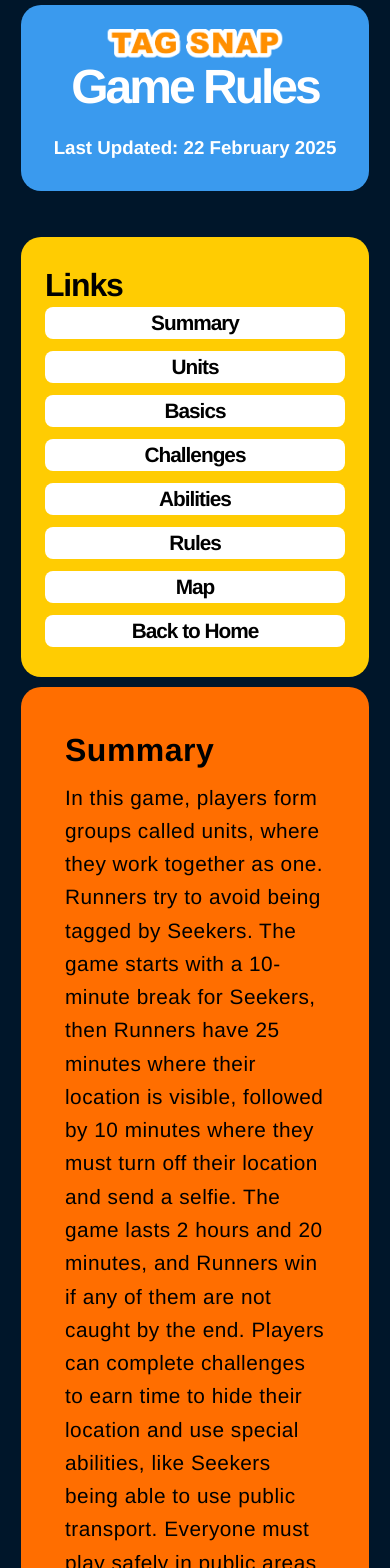
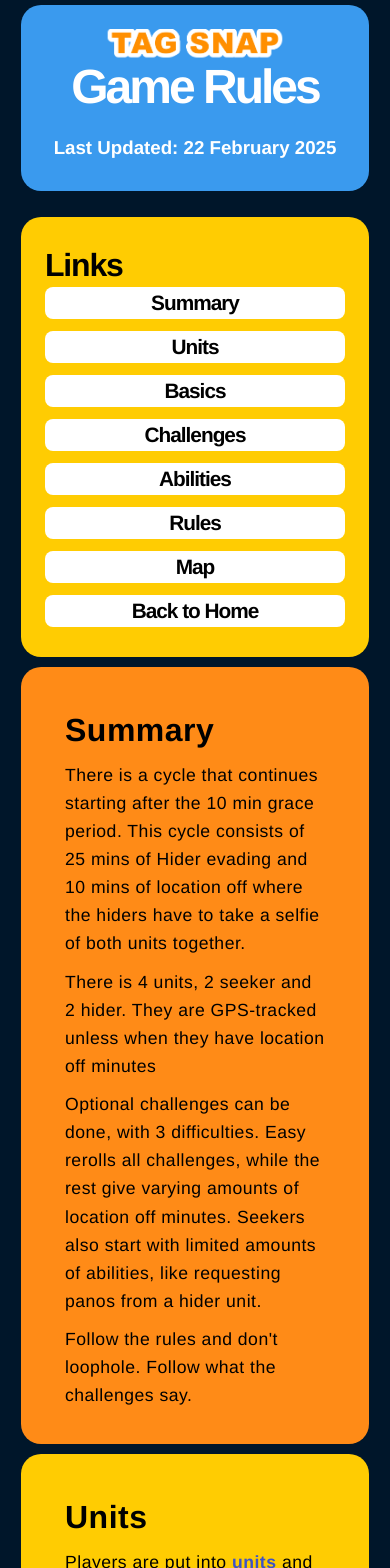
Before and after one commit to JoelIrawanLim/tagWebsite, a React (Vite) app: page /docs in a window 390 px wide. Shown: the top 1568 px of the page. Built offline with nearby package versions, Linux system fonts and the light colour scheme; no server answers.

Commit message:
Fixed responsiveness and

```diff
--- a/src/App.css
+++ b/src/App.css
@@ -129,7 +129,7 @@ p{
 }
 
 .red-card {
-  background-color: #FF6E00;
+  background-color: #ff8b17;
   transition: background-color 0.3s ease; /* Add transition */
 }
 
--- a/src/Docs.css
+++ b/src/Docs.css
@@ -60,7 +60,7 @@
 .docs-section-content p {
    text-align: left;
    padding: 0px 20px;
-   font-size: 1.3rem;
+   font-size: 1.1rem;
    line-height: 1.6;
    letter-spacing: 0.5px;
    margin-bottom: 10px;
--- a/src/Docs.tsx
+++ b/src/Docs.tsx
@@ -24,7 +24,7 @@ function Docs() {
             <h2 className="challenges-title">{DocsDataHeader.title}</h2>
             <h3 className = "last-updated"> Last Updated: {formattedDate}</h3>
       </div>
-      <div className = "card-container">
+      <div className = "card-container" style={{padding: '0'}}>
       <div className="card yellow-card">
          <h2 className="links-title">Links</h2>
          <div className='docs-container'>
@@ -41,7 +41,7 @@ function Docs() {
                   <button className="link-button" onClick={() => scrollToSection('challenges')}>
                      Challenges
                   </button>
-                  <button className="link-button" onClick={() => scrollToSection('Abilities')}>
+                  <button className="link-button" onClick={() => scrollToSection('abilities')}>
                      Abilities
                   </button>
                   <button className="link-button" onClick={() => scrollToSection('rules')}>
--- a/src/DocsData.ts
+++ b/src/DocsData.ts
@@ -33,23 +33,30 @@ export const DocsDataHeader : IDocsDataHeader = {
 export const SectionContent : ISectionContent[] = [{
    sectionid: "summary",
    sectionHeader: "Summary",
-   sectionContent: `<p>In this game, players form groups called units, where they work together as one. Runners try to avoid being tagged by Seekers. The game starts with a 10-minute break for Seekers, then Runners have 25 minutes where their location is visible, followed by 10 minutes where they must turn off their location and send a selfie. The game lasts 2 hours and 20 minutes, and Runners win if any of them are not caught by the end. Players can complete challenges to earn time to hide their location and use special abilities, like Seekers being able to use public transport. Everyone must play safely in public areas and avoid hiding in hard-to-find spots, while also being creative in their strategies.</p>`,
+   sectionContent: `
+   <p>There is a cycle that continues starting after the 10 min grace period. This cycle consists of 25 mins of Hider evading and 10 mins of location off where the hiders have to take a selfie of both units together. </p>
+   <p>There is 4 units, 2 seeker and 2 hider. They are GPS-tracked unless when they have location off minutes</p>
+   <p>Optional challenges can be done, with 3 difficulties. Easy rerolls all challenges, while the rest give varying amounts of location off minutes.
+   Seekers also start with limited amounts of abilities, like requesting panos from a hider unit. </p>
+   <p>Follow the rules and don't loophole. Follow what the challenges say.</p>`,
    sectionColor: "red-card",
 }, {
    sectionid:  "units",
    sectionHeader: "Units",
    sectionColor: "yellow-card",
    sectionContent:
-      `<p>Players are put into <blue>units</blue> and act together as a single player.</p><p>Players in <yellow>units</yellow> move together, tag, and get tagged together.</p>
-<p>(From now on, <red>Runner</red> / <blue>Seeker</blue> means <red>Runner</red> / <blue>Seeker</blue> unit)</p>
-<p>When any member of a <blue>Runner unit</blue> is tagged via a photo, the entire unit becomes a <red>Seeker unit.</red></p>
+      `<p>Players are put into <blue>units</blue> and act together as a single player.</p>
+      <p>Players in <yellow>units</yellow> move together, tag, and get tagged together.</p>
+      <p>(From now on, <red>Runner</red> / <blue>Seeker</blue> means <red>Runner</red> / <blue>Seeker</blue> unit)</p>
+      <p>When any member of a <blue>Runner unit</blue> is tagged via a photo, the entire unit becomes a <red>Seeker unit.</red></p>
 `,
 }, {
    sectionid: "basics",
    sectionHeader: "Basics",
    sectionColor: "blue-card",
    sectionContent: `<p>The locations of the <blue>Runners</blue> and <red>Seekers</red> are always publicly revealed, via Whatsapp Live Location.</p>
-<p>At the start of the game, there is a 10 minute grace period where <red>Seekers cannot move</red>.</p><p>After the grace period, <blue>Runners</blue> have <yellow>25 minutes</yellow> with their location on, followed by <yellow>10 minutes</yellow> location off.</p>
+<p>At the start of the game, there is a 10 minute grace period where <red>Seekers cannot move</red>.</p>
+<p>After the grace period, <blue>Runners</blue> have <yellow>25 minutes</yellow> with their location on, followed by <yellow>10 minutes</yellow> location off.</p>
 <p>During location off, <blue>Runners</blue> must meet up and <yellow>send a selfie</yellow>.</p>
 <p>This cycle <yellow>repeats</yellow> until the game ends. (4x)</p>
 <p>The game lasts <yellow>2 hours and 20 minutes.</yellow></p><p>If any <blue>Runner</blue> remains uncaught by the end of the game, the <blue>Runners win</blue>; if <red>all</red> are caught, the <red>Seekers win</red>.</p>`,
@@ -81,20 +88,24 @@ export const SectionContent : ISectionContent[] = [{
 <p>Minutes are earned via challenges.</p>
 <p>Using/obtaining abilities must be made <yellow>publicly known</yellow>.</p>
 <p>Example of using a Panorama:</p>
-<div style="position: relative; display: flex; flex-direction: row; justify-content: left; height: 55px; width: 280px; margin-left: 20px;">
-<div style="background-color: lightgreen; width: 100%; height: 100%; border-radius: 14px;">
-<p style="font-family: Helvetica Neue; color: black; padding: 5px 15px; line-height: 1.4; font-size: 1rem; letter-spacing: 0px; font-weight: 400;">I'm using a Panorama on unit XYZ. I have 2 Panoramas left.</p>
-<p style="position: absolute; top: 33px; left: 178px; font-size: 0.8rem; color: grey; width: 80px;">9:41 AM</p>
-<p style="position: absolute; top: 32px; left: 232px; font-size: 0.9rem; color: grey; letter-spacing: -7px;">✓✓</p>
-</div>
+<div style="display: flex; justify-content: center;width:100%;">
+   <div style="position: relative; display: flex; flex-direction: row; justify-content: left; height: auto; width: 100%; max-width: 280px;">
+      <div style="background-color: lightgreen; max-width: 280px; height: auto; border-radius: 14px; padding: 10px; box-sizing: border-box;">
+         <p style="font-family: Helvetica Neue; color: black; line-height: 1.4; font-size: 1rem; letter-spacing: 0px; font-weight: 400;">I'm using a Panorama on unit XYZ. I have 2 Panoramas left.</p>
+         <p style="position: absolute; bottom: -7px; right: 25px; font-size: 0.8rem; color: grey;">9:61 AM</p>
+         <p style="position: absolute; bottom: -9px; right: 10px; font-size: 0.9rem; color: grey; letter-spacing: -7px;">✓✓</p>
+      </div>
+   </div>
 </div>
 <p style="padding-top: 10px";>Example of completing a Challenge:</p>
-<div style="position: relative; display: flex; flex-direction: row; justify-content: left; height: 55px; width: 350px; margin-left: 20px;">
-<div style="background-color: lightgreen; width: 100%; height: 100%; border-radius: 14px;">
-<p style="font-family: Helvetica Neue; color: black; padding: 5px 15px; line-height: 1.4; font-size: 1rem; letter-spacing: 0px; font-weight: 400; margin-right: 75px;">I've completed "Challenge ABC". I now have X location off minutes.</p>
-<p style="position: absolute; top: 33px; left: 248px; font-size: 0.8rem; color: grey; width: 80px;">1:69 AM</p>
-<p style="position: absolute; top: 32px; left: 302px; font-size: 0.9rem; color: #4FB6EC; letter-spacing: -7px;">✓✓</p>
-</div>
+<div style="display: flex; justify-content: center;width:100%;">
+   <div style="position: relative; display: flex; flex-direction: row; justify-content: left; height: auto; width: 100%; max-width: 280px;">
+      <div style="background-color: lightgreen; max-width: 280px; height: auto; border-radius: 14px; padding: 10px; box-sizing: border-box;">
+         <p style="font-family: Helvetica Neue; color: black; line-height: 1.4; font-size: 1rem; letter-spacing: 0px; font-weight: 400;">I have now completed Challenge ABC. I now have X location off minutes</p>
+         <p style="position: absolute; bottom: -7px; right: 25px; font-size: 0.8rem; color: grey;">9:61 AM</p>
+         <p style="position: absolute; bottom: -9px; right: 10px; font-size: 0.9rem; color: grey; letter-spacing: -7px;">✓✓</p>
+      </div>
+   </div>
 </div>
 `,
 }, {
```
